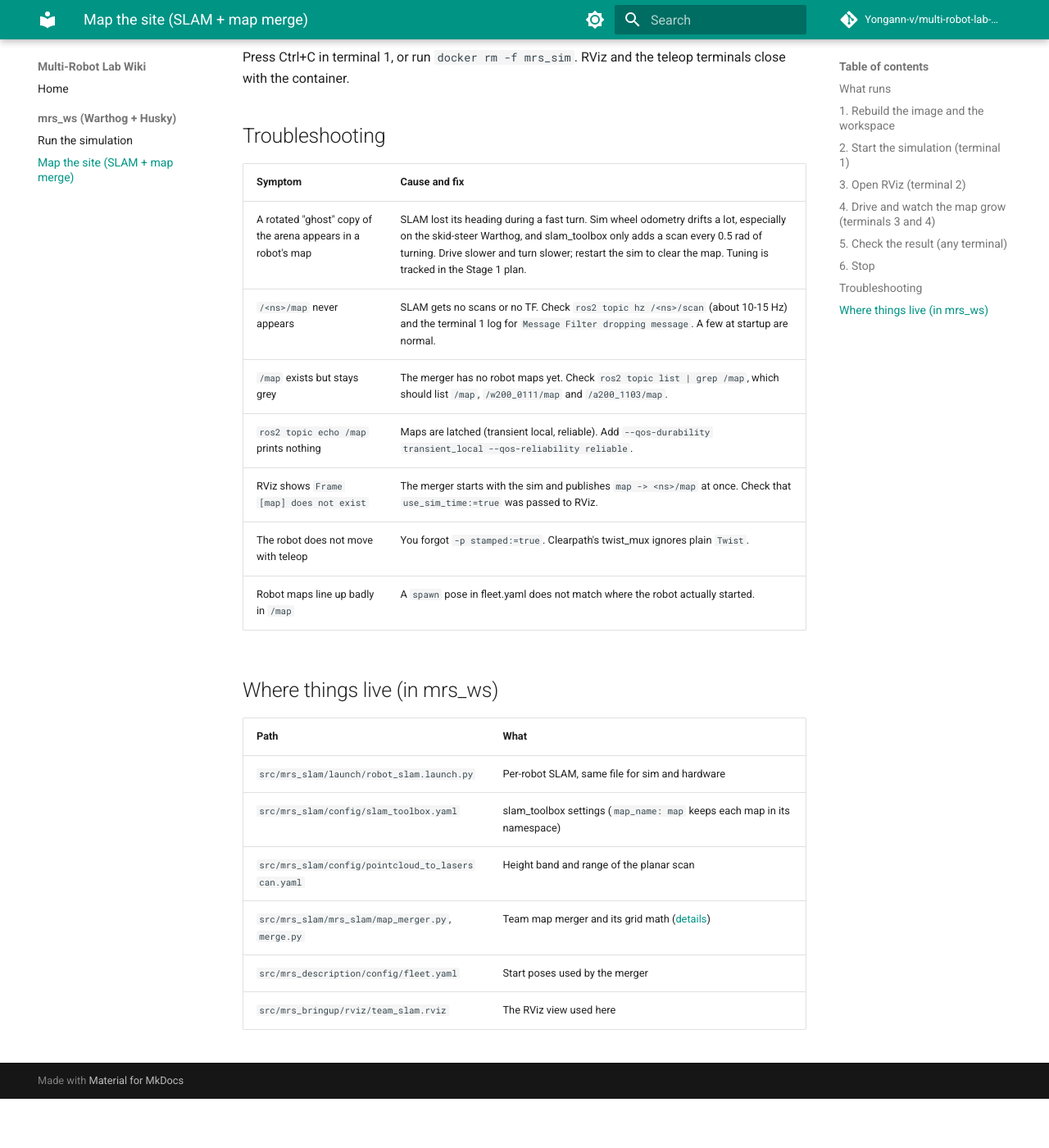
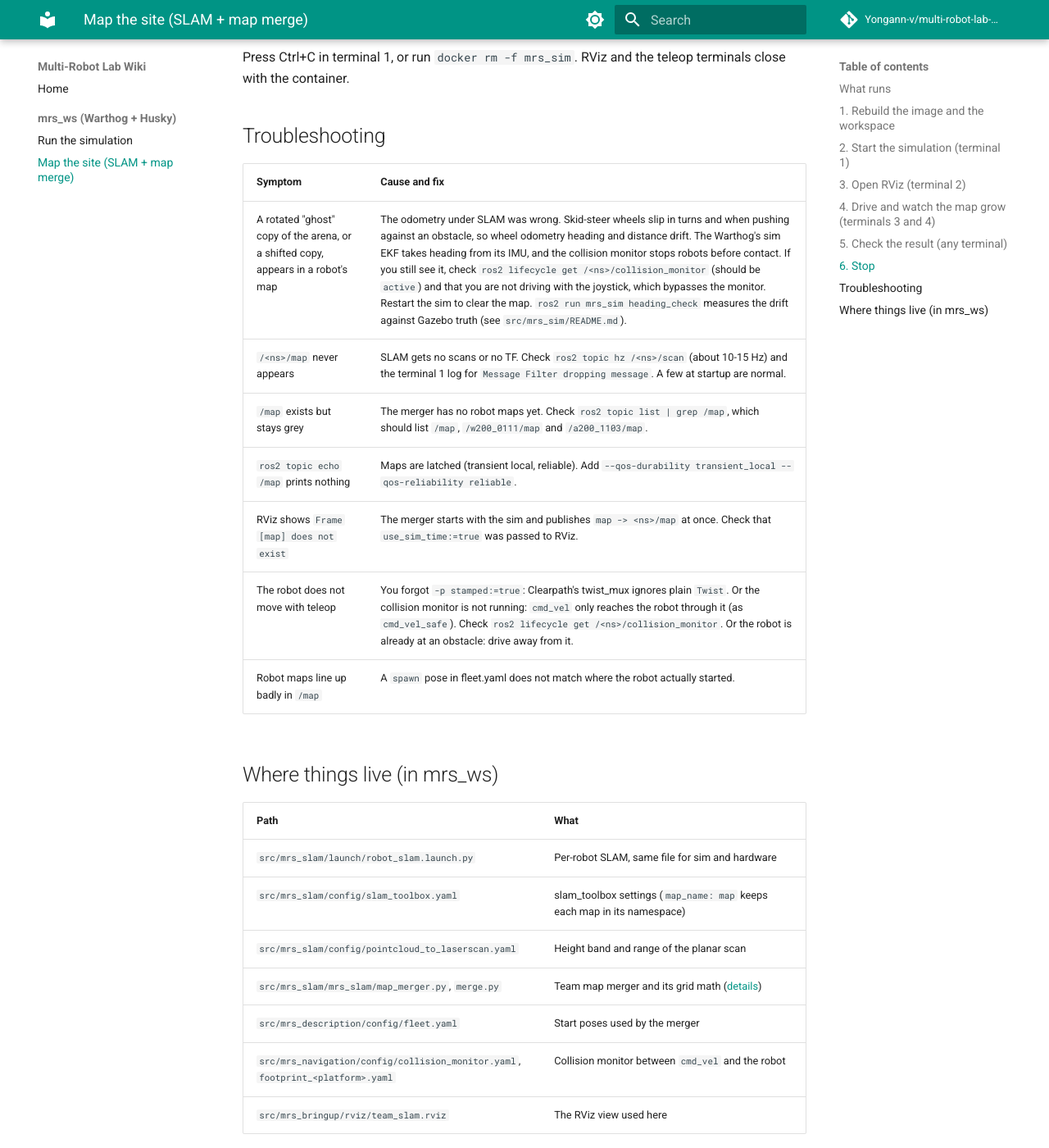
Before and after one commit to Yongann-v/multi-robot-lab-wiki, an MkDocs documentation site: the page built from docs/mrs_ws/slam-and-map-merge.md, in a window 1280 px wide and 1400 px high, scrolled down 3661 px. Shown: the whole window at 82% size. Built offline with MkDocs 1.6.1 and Material for MkDocs 9.7.7, drawn with Linux system fonts in a browser that asks for light colours; comment, search, counter and statistics services are not loaded; before the commit the page ends 5001 px from its top, so only the background shows below that; some of the changed text lies outside the part shown.

Commit message:
docs: mrs_ws map tutorial, slip is the cause of map ghosts
Same change as mrs_ws e51d0c0: the ghost-arena troubleshooting row now gives track slip as the cause and points at the IMU-yaw EKF, collision monitor and heading_check; teleop and "does not move" notes mention the collision monitor.

Co-Authored-By: Claude Opus 5.5 <noreply@anthropic.com>

````diff
--- a/docs/mrs_ws/slam-and-map-merge.md
+++ b/docs/mrs_ws/slam-and-map-merge.md
@@ -89,7 +89,7 @@ docker exec -it mrs_sim bash -c 'source install/setup.bash && \
   -r cmd_vel:=/a200_1103/cmd_vel -p stamped:=true -p frame_id:=base_link'
 ```
 
-Keys: `i` forward, `j`/`l` turn, `k` stop, `z` slower. Drive at or below 0.5 m/s and turn slowly (see Troubleshooting).
+Keys: `i` forward, `j`/`l` turn, `k` stop, `z` slower. Drive at or below 0.5 m/s. Each robot's collision monitor slows and stops it before it touches an obstacle; reverse or turn away to continue.
 
 A route that covers the site without the robots meeting:
 
@@ -143,12 +143,12 @@ Press Ctrl+C in terminal 1, or run `docker rm -f mrs_sim`. RViz and the teleop t
 
 | Symptom | Cause and fix |
 | --- | --- |
-| A rotated "ghost" copy of the arena appears in a robot's map | SLAM lost its heading during a fast turn. Sim wheel odometry drifts a lot, especially on the skid-steer Warthog, and slam_toolbox only adds a scan every 0.5 rad of turning. Drive slower and turn slower; restart the sim to clear the map. Tuning is tracked in the Stage 1 plan. |
+| A rotated "ghost" copy of the arena, or a shifted copy, appears in a robot's map | The odometry under SLAM was wrong. Skid-steer wheels slip in turns and when pushing against an obstacle, so wheel odometry heading and distance drift. The Warthog's sim EKF takes heading from its IMU, and the collision monitor stops robots before contact. If you still see it, check `ros2 lifecycle get /<ns>/collision_monitor` (should be `active`) and that you are not driving with the joystick, which bypasses the monitor. Restart the sim to clear the map. `ros2 run mrs_sim heading_check` measures the drift against Gazebo truth (see `src/mrs_sim/README.md`). |
 | `/<ns>/map` never appears | SLAM gets no scans or no TF. Check `ros2 topic hz /<ns>/scan` (about 10-15 Hz) and the terminal 1 log for `Message Filter dropping message`. A few at startup are normal. |
 | `/map` exists but stays grey | The merger has no robot maps yet. Check `ros2 topic list | grep /map`, which should list `/map`, `/w200_0111/map` and `/a200_1103/map`. |
 | `ros2 topic echo /map` prints nothing | Maps are latched (transient local, reliable). Add `--qos-durability transient_local --qos-reliability reliable`. |
 | RViz shows `Frame [map] does not exist` | The merger starts with the sim and publishes `map -> <ns>/map` at once. Check that `use_sim_time:=true` was passed to RViz. |
-| The robot does not move with teleop | You forgot `-p stamped:=true`. Clearpath's twist_mux ignores plain `Twist`. |
+| The robot does not move with teleop | You forgot `-p stamped:=true`: Clearpath's twist_mux ignores plain `Twist`. Or the collision monitor is not running: `cmd_vel` only reaches the robot through it (as `cmd_vel_safe`). Check `ros2 lifecycle get /<ns>/collision_monitor`. Or the robot is already at an obstacle: drive away from it. |
 | Robot maps line up badly in `/map` | A `spawn` pose in fleet.yaml does not match where the robot actually started. |
 
 ## Where things live (in mrs_ws)
@@ -160,4 +160,5 @@ Press Ctrl+C in terminal 1, or run `docker rm -f mrs_sim`. RViz and the teleop t
 | `src/mrs_slam/config/pointcloud_to_laserscan.yaml` | Height band and range of the planar scan |
 | `src/mrs_slam/mrs_slam/map_merger.py`, `merge.py` | Team map merger and its grid math ([details](https://github.com/GSU-CARL/mrs_ws/blob/main/src/mrs_slam/README.md)) |
 | `src/mrs_description/config/fleet.yaml` | Start poses used by the merger |
+| `src/mrs_navigation/config/collision_monitor.yaml`, `footprint_<platform>.yaml` | Collision monitor between `cmd_vel` and the robot |
 | `src/mrs_bringup/rviz/team_slam.rviz` | The RViz view used here |
````
